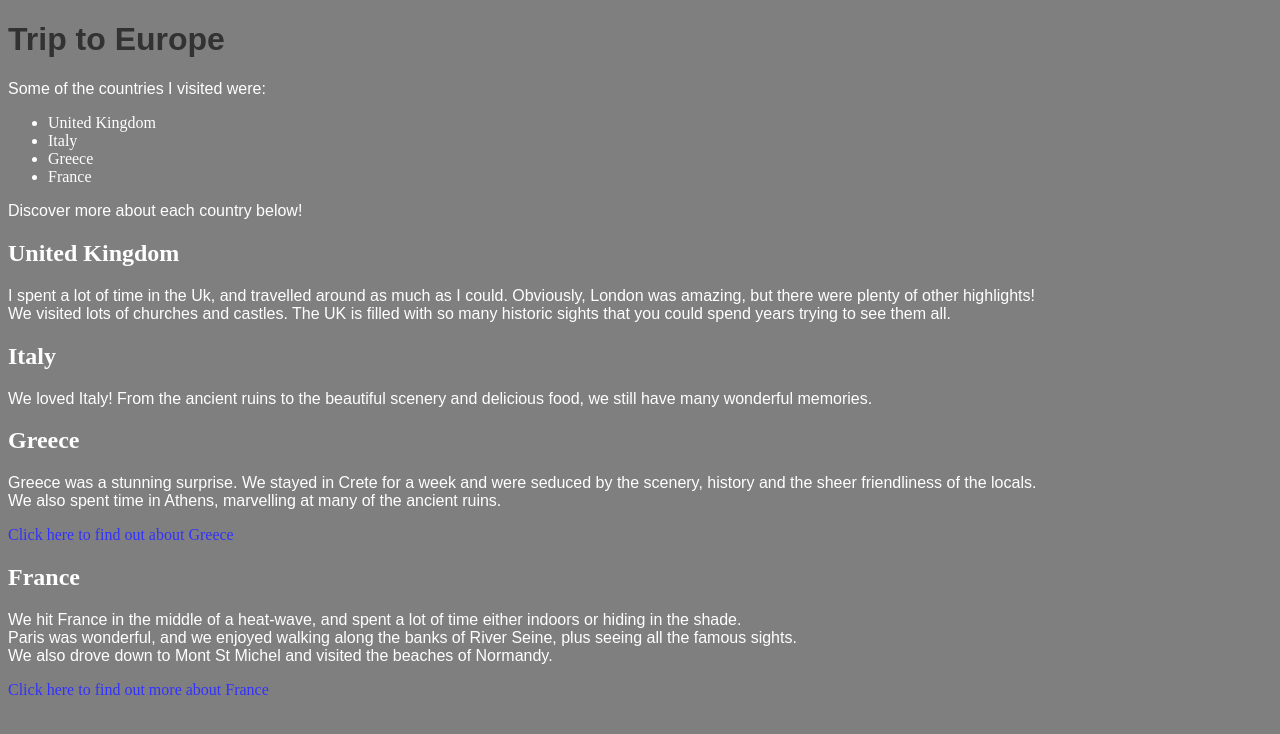
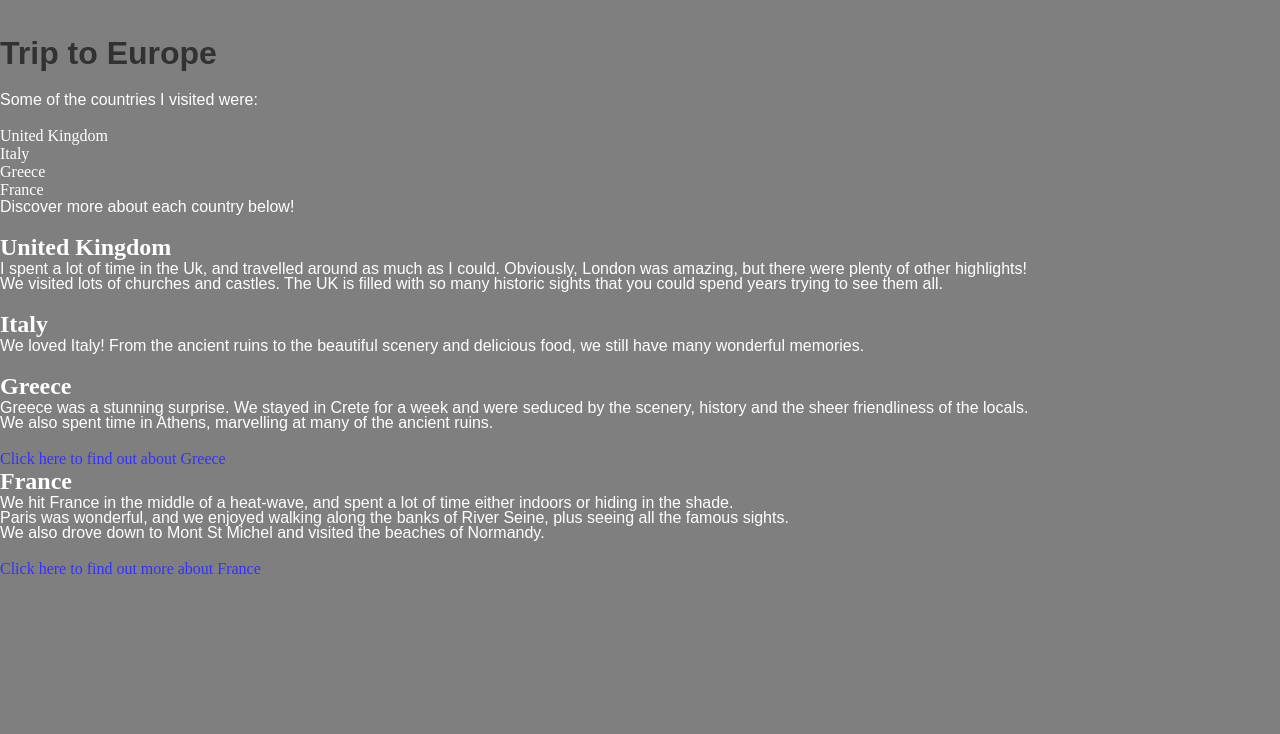
Before and after one commit to standrewscollege2018/2022-year-11-web-design-classwork-emo4964, a plain HTML site: page Europe/index.html in a window 1280 px wide. Drawn offline with Linux system fonts and the light colour scheme.

Commit message:
Stylesheet
Formatting words

```diff
--- a/Europe/index.html
+++ b/Europe/index.html
@@ -5,11 +5,11 @@
     <!-- Linking to stylesheet -->
     <link rel="stylesheet" href="stylesheet.css">
     <title>Europe</title>
-    <!-- Title -->
-    <h1>Trip to Europe</h1>
+
   </head>
   <body>
-
+<!-- Title -->
+      <h1>Trip to Europe</h1>
 <!-- list of countries that were visited -->
     <p>Some of the countries I visited were: </p>
       <ul>
--- a/Europe/stylesheet.css
+++ b/Europe/stylesheet.css
@@ -1,5 +1,10 @@
 /* Europe stylesheet */
 
+/* Set all padding and margin to zero */
+* {
+  padding: 0px;
+  margin: 0px;
+}
 /*Set the background colour */
 
 body {
@@ -11,9 +16,13 @@ body {
 h1  {
   color: rgb(50, 50, 50);
   font-family: Arial, Calibri, sans-serif;
+  margin-top: 35px;
+  margin-bottom: 20px;
 }
 p {
   font-family: Arial, sans-serif;
+  margin-bottom: 20px;
+  line-height: 15px;
 }
 
 /* Formating Links */
```
Also changed, not shown: Europe/france.html (+2 -1 lines), Europe/greece.html (+1 -1 lines).
